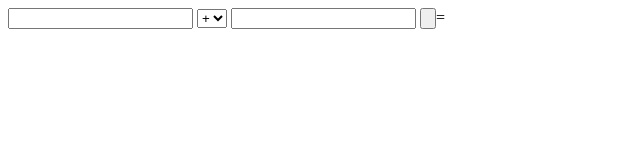
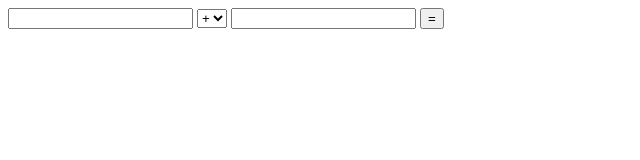
Before and after one commit to hm-dev-git/jsCalc, a plain HTML site: page index.html in a window 1280 px wide. Shown: the full height of the page, 0-640 px from the left. Drawn offline with Linux system fonts and the light colour scheme.

Commit message:
fixed button so '=' is contained

```diff
--- a/index.html
+++ b/index.html
@@ -20,7 +20,7 @@
     <option value="divid">/</option>
   </select>
   <input type="text" id="num2">
-  <input type="button">=</input>
+  <button name="compute">=</button>
 
 </body>
 </html>
```
